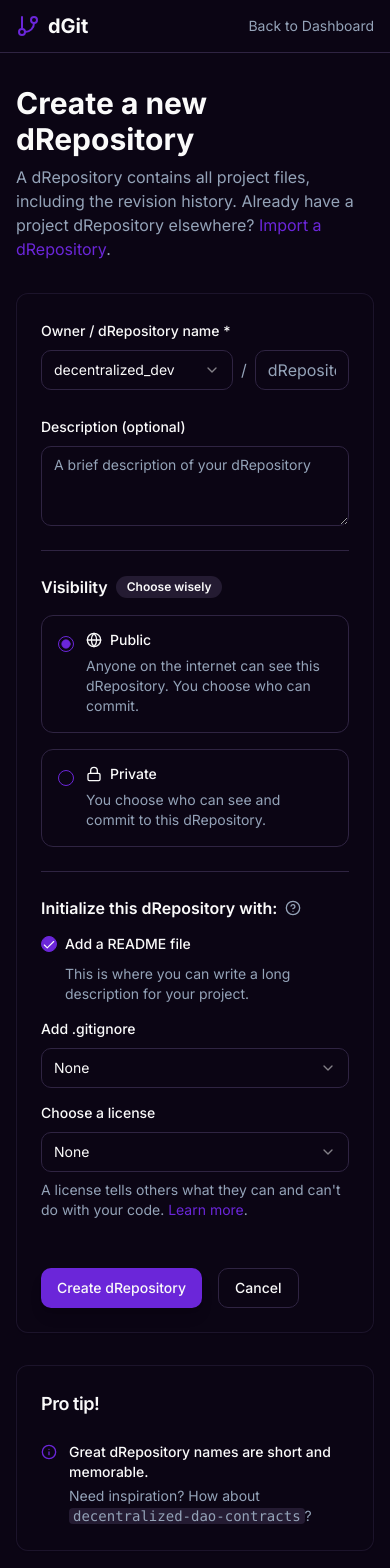
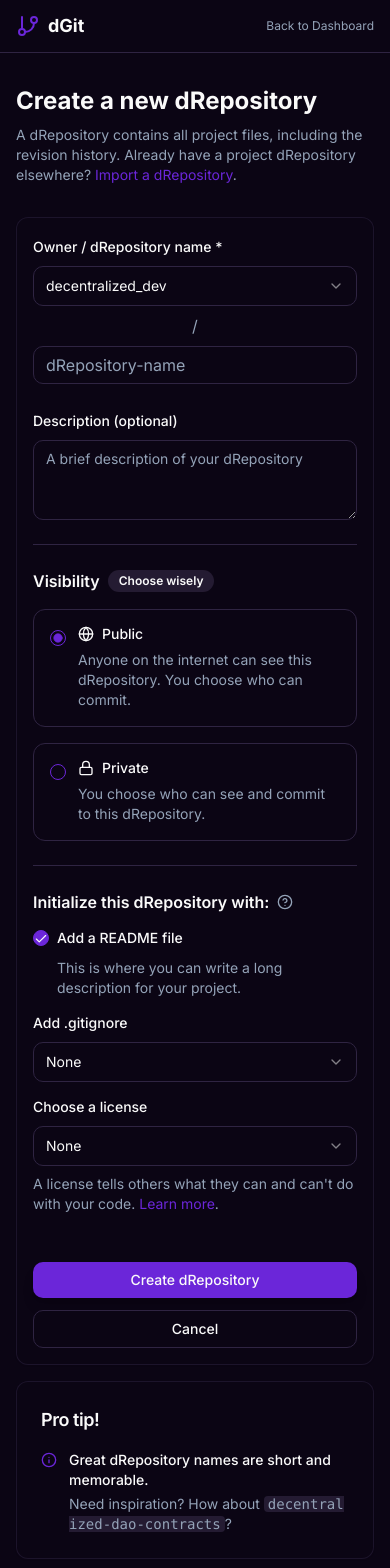
Before and after one commit to Aniket-Git5/dgit-nexus-code-54, a React (Vite) app: page /create in a window 390 px wide. Shown: the top 1568 px of the page. Built offline with nearby package versions, Linux system fonts and the light colour scheme.

Commit message:
Fix: Ensure content fits within divs
Adjust layout to prevent elements from overflowing their containers.

```diff
--- a/src/pages/CreateRepository.tsx
+++ b/src/pages/CreateRepository.tsx
@@ -54,43 +54,43 @@ const CreateRepository = () => {
     <div className="min-h-screen bg-background">
       {/* Top Navigation Bar */}
       <nav className="border-b bg-card">
-        <div className="container mx-auto px-4 py-3 flex items-center justify-between">
-          <div className="flex items-center gap-2">
-            <GitBranch className="h-6 w-6 text-primary" />
-            <Link to="/dashboard" className="text-xl font-bold text-foreground hover:text-primary">
+        <div className="container mx-auto px-4 py-3 flex items-center justify-between max-w-full">
+          <div className="flex items-center gap-2 min-w-0">
+            <GitBranch className="h-6 w-6 text-primary flex-shrink-0" />
+            <Link to="/dashboard" className="text-lg sm:text-xl font-bold text-foreground hover:text-primary truncate">
               dGit
             </Link>
           </div>
 
-          <Link to="/dashboard" className="text-sm text-muted-foreground hover:text-foreground">
+          <Link to="/dashboard" className="text-xs sm:text-sm text-muted-foreground hover:text-foreground whitespace-nowrap">
             Back to Dashboard
           </Link>
         </div>
       </nav>
 
       {/* Main Content */}
-      <div className="container mx-auto px-4 py-8">
-        <div className="max-w-4xl mx-auto">
+      <div className="container mx-auto px-4 py-8 max-w-full overflow-hidden">
+        <div className="max-w-7xl mx-auto">
           <div className="mb-8">
-            <h1 className="text-3xl font-bold text-foreground mb-2">Create a new dRepository</h1>
-            <p className="text-muted-foreground">
+            <h1 className="text-2xl md:text-3xl font-bold text-foreground mb-2 break-words">Create a new dRepository</h1>
+            <p className="text-muted-foreground text-sm md:text-base break-words">
               A dRepository contains all project files, including the revision history. Already have a project dRepository elsewhere?{' '}
               <a href="#" className="text-primary hover:underline">Import a dRepository</a>.
             </p>
           </div>
 
-          <div className="grid grid-cols-1 lg:grid-cols-3 gap-8">
+          <div className="grid grid-cols-1 lg:grid-cols-3 gap-4 lg:gap-8 w-full">
             {/* Main Form */}
-            <div className="lg:col-span-2">
-              <Card className="card-elevated">
-                <CardContent className="p-6">
-                  <form onSubmit={handleSubmit} className="space-y-6">
+            <div className="lg:col-span-2 w-full min-w-0">
+              <Card className="card-elevated w-full">
+                <CardContent className="p-4 sm:p-6">
+                  <form onSubmit={handleSubmit} className="space-y-6 w-full">
                     {/* Owner / Repository name */}
                     <div className="space-y-2">
                       <Label>Owner / dRepository name *</Label>
-                      <div className="flex items-center space-x-2">
+                      <div className="flex flex-col sm:flex-row sm:items-center gap-2 w-full">
                         <Select value={owner} onValueChange={setOwner}>
-                          <SelectTrigger className="w-48">
+                          <SelectTrigger className="w-full sm:w-48 min-w-0">
                             <SelectValue />
                           </SelectTrigger>
                           <SelectContent>
@@ -99,19 +99,19 @@ const CreateRepository = () => {
                             <SelectItem value="web3-builders">web3-builders</SelectItem>
                           </SelectContent>
                         </Select>
-                        <span className="text-muted-foreground">/</span>
+                        <span className="text-muted-foreground text-center sm:text-left">/</span>
                         <Input
                           value={repoName}
                           onChange={(e) => setRepoName(e.target.value)}
                           placeholder="dRepository-name"
-                          className="flex-1"
+                          className="flex-1 min-w-0"
                           required
                         />
                       </div>
                       {repoName && (
-                        <div className="flex items-center gap-2 text-sm">
-                          <Check className="h-4 w-4 text-green-500" />
-                          <span className="text-muted-foreground">
+                        <div className="flex items-center gap-2 text-sm break-all">
+                          <Check className="h-4 w-4 text-green-500 flex-shrink-0" />
+                          <span className="text-muted-foreground break-all">
                             {owner}/{repoName} is available
                           </span>
                         </div>
@@ -236,11 +236,11 @@ const CreateRepository = () => {
                     </div>
 
                     {/* Submit Button */}
-                    <div className="flex gap-4 pt-6">
-                      <Button type="submit" disabled={isLoading} className="btn-primary">
+                    <div className="flex flex-col sm:flex-row gap-3 pt-6 w-full">
+                      <Button type="submit" disabled={isLoading} className="btn-primary flex-1 sm:flex-none whitespace-nowrap">
                         {isLoading ? 'Creating dRepository...' : 'Create dRepository'}
                       </Button>
-                      <Button type="button" variant="outline" asChild>
+                      <Button type="button" variant="outline" asChild className="flex-1 sm:flex-none">
                         <Link to="/dashboard">Cancel</Link>
                       </Button>
                     </div>
@@ -250,19 +250,19 @@ const CreateRepository = () => {
             </div>
 
             {/* Sidebar */}
-            <div className="space-y-6">
-              <Card className="card-elevated">
-                <CardHeader>
-                  <CardTitle className="text-lg">Pro tip!</CardTitle>
+            <div className="space-y-6 w-full min-w-0">
+              <Card className="card-elevated w-full">
+                <CardHeader className="pb-4">
+                  <CardTitle className="text-lg break-words">Pro tip!</CardTitle>
                 </CardHeader>
-                <CardContent>
+                <CardContent className="pt-0">
                   <div className="space-y-4 text-sm">
                     <div className="flex items-start gap-3">
                       <Info className="h-4 w-4 text-primary mt-0.5 flex-shrink-0" />
-                      <div>
-                        <p className="font-medium">Great dRepository names are short and memorable.</p>
-                        <p className="text-muted-foreground mt-1">
-                          Need inspiration? How about <span className="font-mono bg-muted px-1 rounded">
+                      <div className="min-w-0 flex-1">
+                        <p className="font-medium break-words">Great dRepository names are short and memorable.</p>
+                        <p className="text-muted-foreground mt-1 break-words">
+                          Need inspiration? How about <span className="font-mono bg-muted px-1 rounded break-all">
                             {owner.split('_')[0]}-dao-contracts</span>?
                         </p>
                       </div>
@@ -271,21 +271,21 @@ const CreateRepository = () => {
                 </CardContent>
               </Card>
 
-              <Card className="card-elevated">
-                <CardHeader>
-                  <CardTitle className="text-lg">dRepository visibility</CardTitle>
+              <Card className="card-elevated w-full">
+                <CardHeader className="pb-4">
+                  <CardTitle className="text-lg break-words">dRepository visibility</CardTitle>
                 </CardHeader>
-                <CardContent>
+                <CardContent className="pt-0">
                   <div className="space-y-3 text-sm">
                     <div>
-                      <h4 className="font-medium">Public dRepositories</h4>
-                      <p className="text-muted-foreground">
+                      <h4 className="font-medium break-words">Public dRepositories</h4>
+                      <p className="text-muted-foreground break-words">
                         Accessible to everyone on the internet and indexed by search engines.
                       </p>
                     </div>
                     <div>
-                      <h4 className="font-medium">Private dRepositories</h4>
-                      <p className="text-muted-foreground">
+                      <h4 className="font-medium break-words">Private dRepositories</h4>
+                      <p className="text-muted-foreground break-words">
                         Only accessible to you and people you share it with.
                       </p>
                     </div>
```
